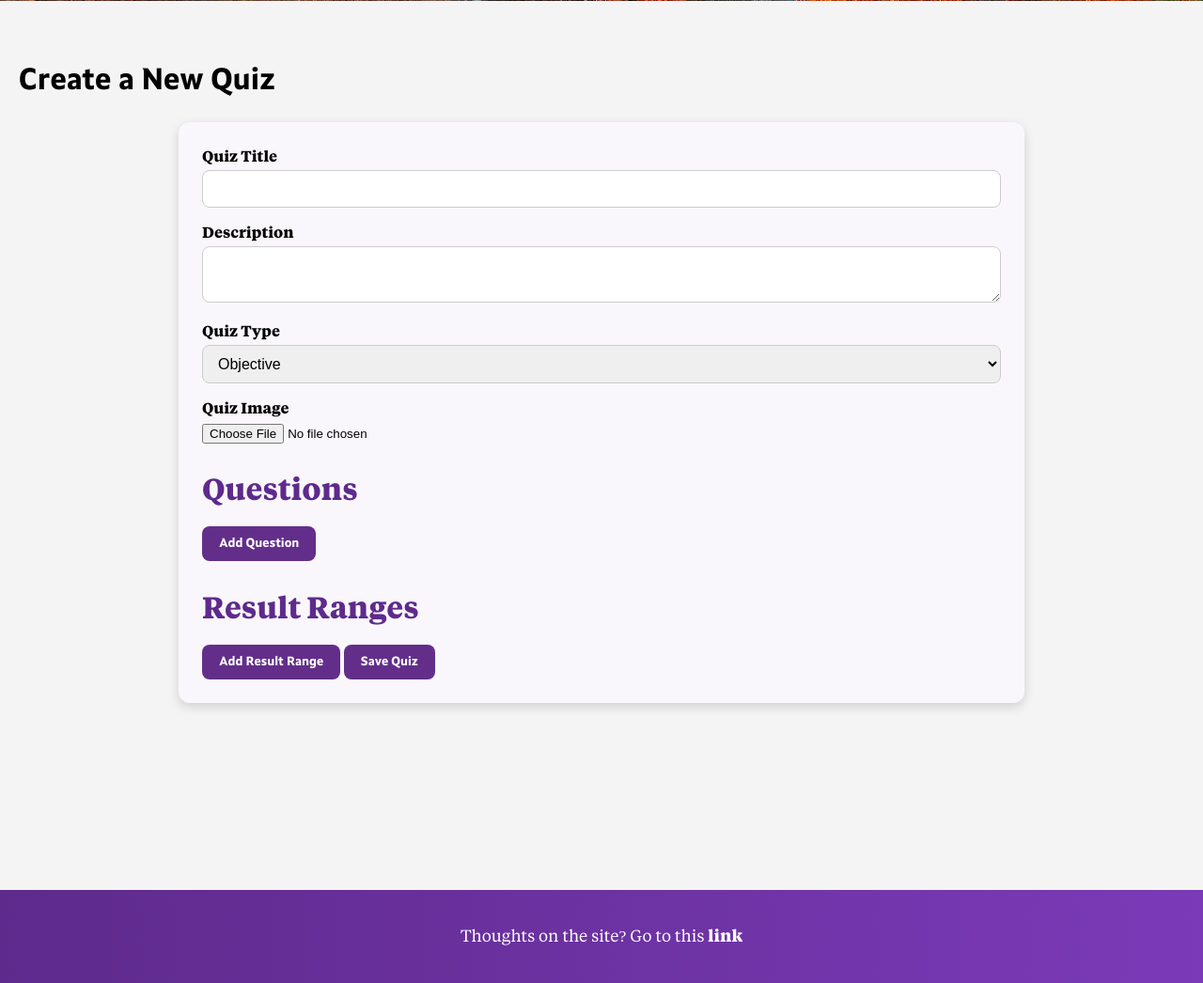
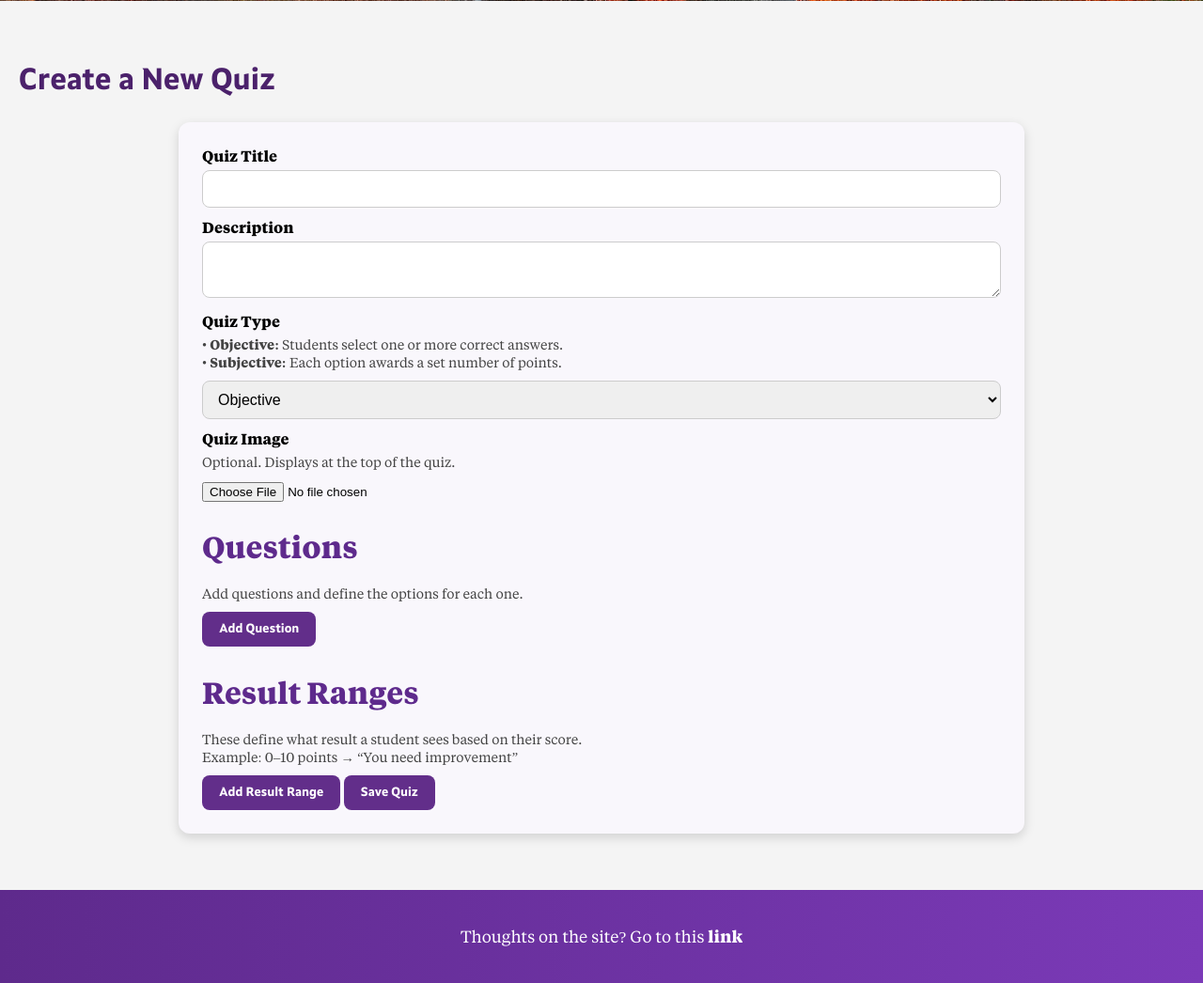
Before and after one commit to Veemon22/hci-amherst-college-student-site, a Flask app: template templates/quiz_form.html in a window 1280 px wide. Shown: the part 399-1445 px from the top of the page at 94% size. Run offline with Flask 3, Linux system fonts and the light colour scheme; the template is opened without the code that fills it, so the values that code supplies are empty; parts of the project's set-up code (start-up, migrations or seed data) failed here and were passed over.

Commit message:
Quizzes and quiz_form is good

```diff
--- a/blueprints/quizzes.py
+++ b/blueprints/quizzes.py
@@ -1,7 +1,7 @@
 import os
-from flask import Blueprint, render_template, redirect, session, url_for, request, current_app, abort
+from flask import Blueprint, render_template, redirect, url_for, request, current_app, abort
 from werkzeug.utils import secure_filename
-from models import db, User, Quiz, Question, Option, QuizResultRange, QuizResult
+from models import db, Quiz, Question, Option, QuizResultRange, QuizResult
 from utils import get_current_user, login_required
 
 quiz_bp = Blueprint('quizzes', __name__, template_folder='../templates')
--- a/static/css/base.css
+++ b/static/css/base.css
@@ -95,6 +95,7 @@ main {
 ========================== */
 h1, button {
     font-family: "Setimo", sans-serif;
+    color:#4b216b;
 }
 
 h2 {
--- a/static/css/calendar.css
+++ b/static/css/calendar.css
@@ -130,8 +130,6 @@
 .calendar-table td.today .event:hover {
     background-color: rgba(255, 255, 255, 0.3);
 }
-
-
 
 .day-number {
     font-weight: bold;
--- a/static/css/quiz_form.css
+++ b/static/css/quiz_form.css
@@ -15,7 +15,7 @@
 #quiz-form input[type="text"], #quiz-form input[type="number"], #quiz-form textarea, #quiz-form select {
     width: 100%;
     padding: 10px 12px;
-    margin-bottom: 15px;
+    margin-bottom: 10px;
     border-radius: 8px;
     border: 1px solid #ccc;
     font-size: 1rem;
@@ -25,6 +25,13 @@
     font-weight: bold;
     display: block;
     margin-bottom: 5px;
+}
+
+small.description {
+    display: block;
+    margin-bottom: 10px;
+    font-size: 0.9rem;
+    color: #444;
 }
 
 /* Question / Option / Result blocks */
@@ -65,7 +72,6 @@
     transform: scale(1.03);
 }
 
-/* Current images */
 .current-image {
     max-width: 200px;
     max-height: 150px;
@@ -73,7 +79,7 @@
     margin-bottom: 10px;
 }
 
-/* Tooltip */
+/* Hover tooltip for Save/Publish buttons */
 .tooltip {
     position: relative;
     display: inline-block;
@@ -89,7 +95,7 @@
     border-radius: 6px;
     padding: 5px;
     position: absolute;
-    z-index: 1;
+    z-index: 10;
     bottom: 125%;
     left: 50%;
     margin-left: -110px;
--- a/static/js/quiz_form.js
+++ b/static/js/quiz_form.js
@@ -4,7 +4,7 @@ const addQuestionBtn = document.getElementById('add-question-btn');
 const addResultBtn = document.getElementById('add-result-btn');
 const resultsContainer = document.getElementById('results-container');
 
-// --- Add question ---
+// Add question
 addQuestionBtn.addEventListener('click', () => {
     const qDiv = document.createElement('div');
     qDiv.classList.add('question-block');
@@ -21,7 +21,7 @@ addQuestionBtn.addEventListener('click', () => {
     questionIndex++;
 });
 
-// --- Add option / delete option / delete question / delete result ---
+// Add/delete option/question/result
 document.addEventListener('click', e => {
     const qBlock = e.target.closest('.question-block');
     const rBlock = e.target.closest('.result-block');
@@ -36,8 +36,11 @@ document.addEventListener('click', e => {
         oDiv.classList.add('option-block');
         oDiv.innerHTML = `
             <input type="text" name="option_text_${idx}[]" placeholder="Option text" required>
+            <label>Points</label>
             <input type="number" name="option_points_${idx}[]" placeholder="Points" value="1">
-            <label class="correct-label">Correct? <input type="checkbox" name="option_correct_${idx}[]" value="true"></label>
+            <label class="correct-label">Correct?
+                <input type="checkbox" name="option_correct_${idx}[]" value="true">
+            </label>
             <button type="button" class="delete-option-btn">Delete Option</button>
         `;
         optionsContainer.appendChild(oDiv);
@@ -64,7 +67,7 @@ document.addEventListener('click', e => {
     }
 });
 
-// --- Add result range ---
+// Add result
 addResultBtn.addEventListener('click', () => {
     const rDiv = document.createElement('div');
     rDiv.classList.add('result-block');
@@ -78,18 +81,17 @@ addResultBtn.addEventListener('click', () => {
     updateValidation();
 });
 
-// --- Toggle correct checkboxes and points visibility ---
+// Toggle correct checkboxes and points
 function toggleCorrectCheckboxes() {
     const quizType = document.getElementById('quiz_type').value;
     document.querySelectorAll('.option-block').forEach(opt => {
         const checkbox = opt.querySelector('input[type="checkbox"]');
         const pointsInput = opt.querySelector('input[type="number"]');
         const label = opt.querySelector('.correct-label');
-
         if (quizType === 'objective') {
             if (label) label.style.display = 'inline-block';
             if (checkbox && pointsInput) pointsInput.style.display = checkbox.checked ? 'inline-block' : 'none';
-        } else { // subjective
+        } else {
             if (label) label.style.display = 'none';
             if (checkbox) checkbox.checked = false;
             if (pointsInput) pointsInput.style.display = 'inline-block';
@@ -97,7 +99,16 @@ function toggleCorrectCheckboxes() {
     });
 }
 
-// --- Validation ---
+// Dynamically show points on checkbox change
+document.addEventListener('change', e => {
+    if (e.target.type === 'checkbox' && e.target.closest('.option-block')) {
+        const quizType = document.getElementById('quiz_type').value;
+        const pointsInput = e.target.closest('.option-block').querySelector('input[type="number"]');
+        if (quizType === 'objective') pointsInput.style.display = e.target.checked ? 'inline-block' : 'none';
+    }
+});
+
+// Validation and hover tooltip for Save/Publish
 function updateValidation() {
     const questions = document.querySelectorAll('.question-block');
     const saveBtn = document.getElementById('save-quiz-btn');
@@ -105,10 +116,8 @@ function updateValidation() {
     let valid = true;
     let message = '';
 
-    if (questions.length === 0) {
-        valid = false;
-        message = "You must add at least one question.";
-    } else {
+    if (questions.length === 0) { valid = false; message = "You must add at least one question."; }
+    else {
         questions.forEach((q, idx) => {
             const options = q.querySelectorAll('.option-block');
             if (options.length < 2) { valid = false; message = `Question ${idx + 1} has less than 2 options.`; }
@@ -123,10 +132,8 @@ function updateValidation() {
     }
 
     const results = document.querySelectorAll('.result-block');
-    if (results.length === 0) {
-        valid = false;
-        message = "You must add at least one result range.";
-    } else {
+    if (results.length === 0) { valid = false; message = "You must add at least one result range."; }
+    else {
         const ranges = [];
         results.forEach((r, idx) => {
             const min = parseInt(r.querySelector('input[name="result_min[]"]').value || 0);
@@ -140,35 +147,28 @@ function updateValidation() {
         }
     }
 
-    // --- Tooltip handling ---
+    // Apply tooltip to Save/Publish buttons
     [saveBtn, publishBtn].forEach(btn => {
         if (!btn) return;
+        const tip = btn.querySelector('.tooltiptext');
         if (!valid) {
             btn.disabled = true;
             btn.classList.add('tooltip');
-            let tip = btn.querySelector('.tooltiptext');
-            if (!tip) {
-                tip = document.createElement('span');
-                tip.className = 'tooltiptext';
-                btn.appendChild(tip);
-            }
-            tip.textContent = message;
+            if (tip) tip.textContent = message;
         } else {
             btn.disabled = false;
             btn.classList.remove('tooltip');
-            const tip = btn.querySelector('.tooltiptext');
-            if (tip) tip.remove();
+            if (tip) tip.textContent = '';
         }
     });
 }
 
-// --- Event listeners ---
 document.getElementById('quiz-form').addEventListener('input', updateValidation);
 document.getElementById('quiz_type').addEventListener('change', () => {
     toggleCorrectCheckboxes();
     updateValidation();
 });
 
-// --- Initial run ---
+// Initial run
 toggleCorrectCheckboxes();
 updateValidation();
--- a/templates/quiz_form.html
+++ b/templates/quiz_form.html
@@ -19,12 +19,17 @@
     <textarea name="description" id="description">{{ quiz.description if quiz else '' }}</textarea>
 
     <label for="quiz_type">Quiz Type</label>
+    <small class="description">
+        • <strong>Objective:</strong> Students select one or more correct answers.<br>
+        • <strong>Subjective:</strong> Each option awards a set number of points.
+    </small>
     <select name="quiz_type" id="quiz_type">
         <option value="objective" {% if quiz and quiz.quiz_type == 'objective' %}selected{% endif %}>Objective</option>
         <option value="subjective" {% if quiz and quiz.quiz_type == 'subjective' %}selected{% endif %}>Subjective</option>
     </select>
 
     <label for="quiz_image">Quiz Image</label>
+    <small class="description">Optional. Displays at the top of the quiz.</small>
     {% if quiz and quiz.image %}
     <div>
         <img src="{{ url_for('static', filename=quiz.image) }}" alt="Current Quiz Image" class="current-image">
@@ -34,18 +39,23 @@
 
     <!-- Questions -->
     <h2>Questions</h2>
+    <small class="description">Add questions and define the options for each one.</small>
+
     <div id="questions-container">
         {% if quiz %}
             {% for question in quiz.questions %}
             {% set q_idx = loop.index0 %}
             <div class="question-block" data-index="{{ q_idx }}">
                 <input type="hidden" name="question_id_{{ q_idx }}" value="{{ question.id }}">
+
                 <h3>Question {{ loop.index }}</h3>
 
                 <label>Text</label>
+                <small class="description">This is the question students will answer.</small>
                 <input type="text" name="question_text_{{ q_idx }}" value="{{ question.text }}" required>
 
                 <label>Image</label>
+                <small class="description">Optional. Displays below the question.</small>
                 {% if question.image %}
                 <div>
                     <img src="{{ url_for('static', filename=question.image) }}" class="current-image">
@@ -54,58 +64,90 @@
                 <input type="file" name="question_image_{{ q_idx }}" accept="image/*">
 
                 <h4>Options</h4>
+                <small class="description">
+                    For <strong>Objective</strong> quizzes: mark which options are correct.<br>
+                    For <strong>Subjective</strong> quizzes: assign points to each option.
+                </small>
+
                 <div class="options-container">
                     {% for option in question.options %}
                     <div class="option-block">
                         <input type="hidden" name="option_id_{{ q_idx }}[]" value="{{ option.id }}">
+
                         <input type="text" name="option_text_{{ q_idx }}[]" value="{{ option.text }}" placeholder="Option text" required>
-                        <input type="number" name="option_points_{{ q_idx }}[]" value="{{ option.points }}" placeholder="Points">
+
+                        <label>Points</label>
+                        <input type="number" name="option_points_{{ q_idx }}[]" value="{{ option.points }}">
+
                         {% if quiz.quiz_type == 'objective' %}
-                        <label>Correct? <input type="checkbox" name="option_correct_{{ q_idx }}[]" value="true" {% if option.is_correct %}checked{% endif %}></label>
+                        <label class="correct-label">
+                            Correct?
+                            <input type="checkbox" name="option_correct_{{ q_idx }}[]" value="true" {% if option.is_correct %}checked{% endif %}>
+                        </label>
                         {% endif %}
+
                         <button type="button" class="delete-option-btn">Delete Option</button>
                     </div>
                     {% endfor %}
                 </div>
+
                 <button type="button" class="add-option-btn">Add Option</button>
                 <button type="button" class="delete-question-btn">Delete Question</button>
             </div>
             {% endfor %}
         {% endif %}
     </div>
+
     <button type="button" id="add-question-btn">Add Question</button>
 
     <!-- Result ranges -->
     <h2>Result Ranges</h2>
+    <small class="description">
+        These define what result a student sees based on their score.<br>
+        Example: 0–10 points → “You need improvement”
+    </small>
+
     <div id="results-container">
         {% if quiz %}
             {% for result in quiz.results %}
             <div class="result-block">
                 <input type="hidden" name="result_id[]" value="{{ result.id }}">
+
                 <input type="number" name="result_min[]" value="{{ result.min_points }}" placeholder="Min points" required>
                 <input type="number" name="result_max[]" value="{{ result.max_points }}" placeholder="Max points" required>
                 <input type="text" name="result_text[]" value="{{ result.text }}" placeholder="Result text" required>
+
                 <button type="button" class="delete-result-btn">Delete Result</button>
             </div>
             {% endfor %}
         {% endif %}
     </div>
+
     <button type="button" id="add-result-btn">Add Result Range</button>
 
-    <!-- Save Quiz -->
-    <button type="submit" id="save-quiz-btn">Save Quiz</button>
+    <!-- Save Quiz with hover tooltip -->
+    <button type="submit" id="save-quiz-btn" class="tooltip">
+        Save Quiz
+        <span class="tooltiptext"></span>
+    </button>
 
 </form>
 
-<!-- Separate forms for publish/unpublish -->
+<!-- Publish/Unpublish with hover tooltip -->
 {% if quiz %}
     {% if not quiz.is_published %}
     <form method="POST" action="{{ url_for('quizzes.publish_quiz', quiz_id=quiz.id) }}" style="display:inline;">
-        <button type="submit" id="publish-quiz-btn">Publish</button>
+        <button type="submit" id="publish-quiz-btn" class="tooltip">
+            Publish
+            <span class="tooltiptext"></span>
+        </button>
     </form>
     {% else %}
     <form method="POST" action="{{ url_for('quizzes.unpublish_quiz', quiz_id=quiz.id) }}" style="display:inline;">
-        <button type="submit" id="unpublish-quiz-btn">Unpublish</button>
+        <button type="submit" id="unpublish-quiz-btn" class="tooltip">
+            Unpublish
+            <span class="tooltiptext"></span>
+        </button>
     </form>
     {% endif %}
 {% endif %}
```
Also changed, not shown: static/css/quizzes.css (+26 -0 lines), templates/quizzes.html (+20 -16 lines).
